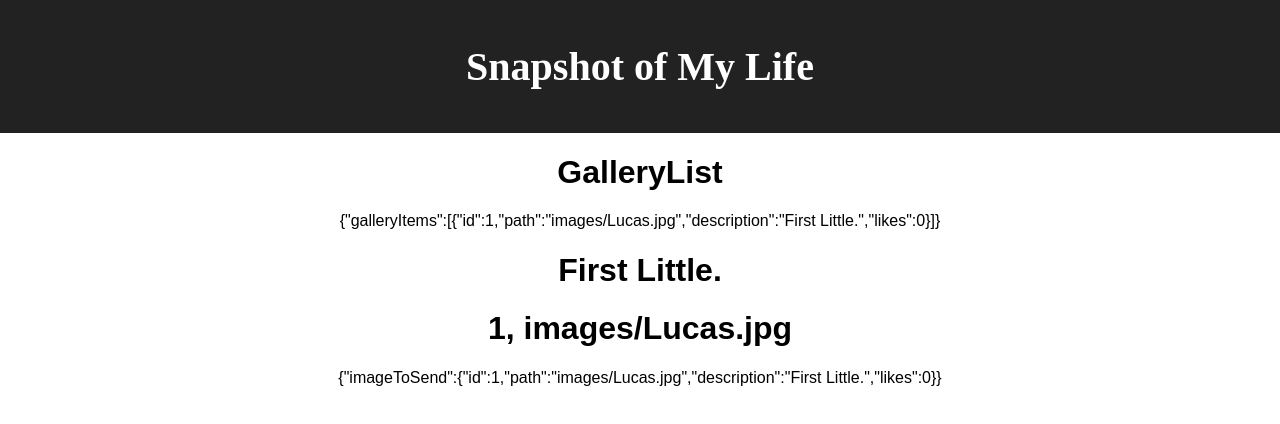
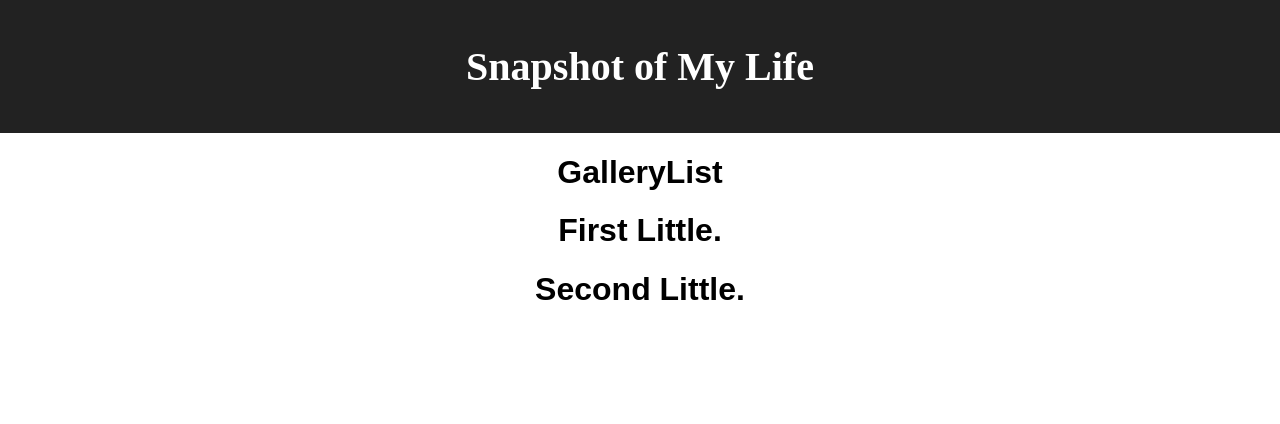
Before and after one commit to HoeyRachel/react-gallery, a React (Create React App) app: page / in a window 1280 px wide. Shown: the top 424 px of the page. Built offline with nearby package versions, Linux system fonts and the light colour scheme.

Commit message:
conditional rendering working

```diff
--- a/src/components/App/App.jsx
+++ b/src/components/App/App.jsx
@@ -5,12 +5,19 @@ import axios from 'axios';
 
 
 function App() {
-  const galleryItems = [{
+  const galleryItems = [
+    {
     id: 1,
     path: 'images/Lucas.jpg',
     description: 'First Little.',
     likes: 0
-  }]
+  },
+  { id: 2,
+    path: 'images/Elliot.jpg',
+    description: 'Second Little.',
+    likes: 0
+  },
+]
 
     return (
       <div className="App">
--- a/src/components/GalleryItem/GalleryItem.jsx
+++ b/src/components/GalleryItem/GalleryItem.jsx
@@ -2,11 +2,18 @@ import { useState } from "react";
 
 function GalleryItem(props){
     //const [name, setName]=useState (null);
+    const [show, setShow]=useState (true);
+    const toggleShow = ()=>{
+        setShow(!show);
+    }
     return (
         <div>
-            <h1>{props.imageToSend.description}</h1>
-            <h1> {props.imageToSend.id}, {props.imageToSend.path}</h1>
-            <p> {JSON.stringify (props)} </p>
+            {
+                show?
+                <h1 onClick={ toggleShow }>{props.imageToSend.description}</h1>:
+                <h1 onClick={ toggleShow }>{props.imageToSend.id}, {props.imageToSend.path}</h1>
+
+            }
         </div>
     )
 }
--- a/src/components/GalleryList/GalleryList.jsx
+++ b/src/components/GalleryList/GalleryList.jsx
@@ -6,7 +6,6 @@ function GalleryList(props){
     return (
         <div>
             <h1>GalleryList</h1>
-            <p> {JSON.stringify (props)} </p>
             { props.galleryItems.map( imageItem=>(<GalleryItem imageToSend={imageItem}/>))}
 
         </div>
```
Also changed, not shown: 1 other file (tests, documents, lock files or other folders).
